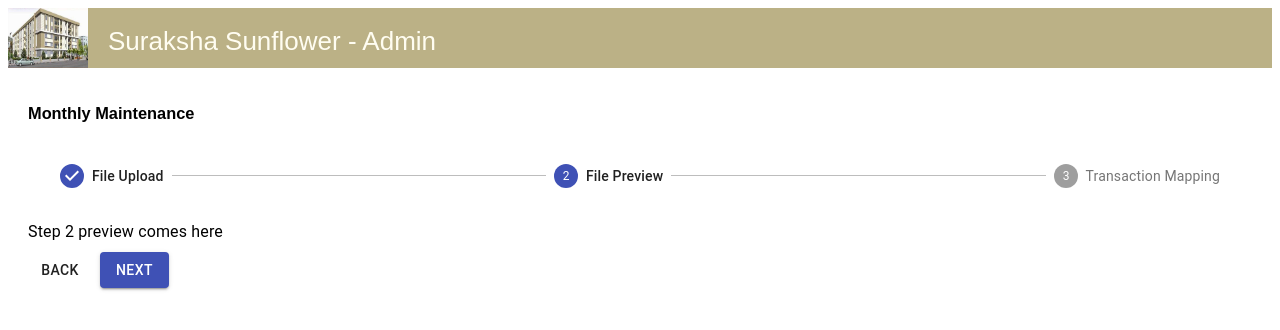
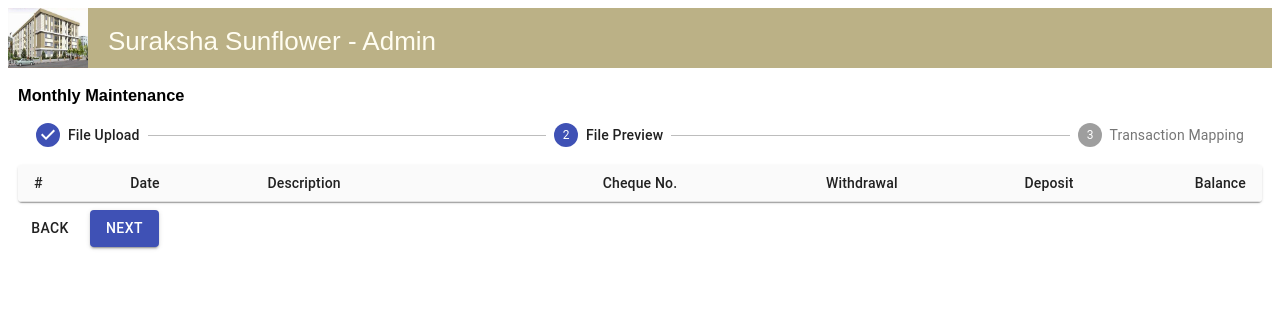
Before and after one commit to akhadir/flatmaintenance, a React (Create React App) app: page / in a window 1280 px wide. Both pictures are taken after a click on the button "NEXT". Shown: the top 330 px of the page. Built offline with nearby package versions, Linux system fonts and the light colour scheme.

Commit message:
Milestone: #4 1. Preview completed 2. Step 3 to be started

```diff
--- a/package.json
+++ b/package.json
@@ -20,6 +20,7 @@
   "dependencies": {
     "@material-ui/core": "^4.11.3",
     "@material-ui/icons": "^4.11.2",
+    "@material-ui/lab": "^4.0.0-alpha.57",
     "moment": "^2.29.1",
     "react": "^17.0.1",
     "react-dom": "^17.0.1",
--- a/src/app.css
+++ b/src/app.css
@@ -3,7 +3,9 @@
   font-family: Arial, Helvetica, sans-serif;
   font-size: 14px;
 }
-
+.app h3 {
+  margin: 0.5rem 0;
+}
 .app-logo {
   height: 40vmin;
   pointer-events: none;
@@ -30,8 +32,26 @@
   color: #61dafb;
 }
 .app-content {
-    padding: 20px;
+    padding: 10px;
 }
+
+::-webkit-scrollbar {
+  width: 8px;
+  height: 8px;
+}
+
+/* Track
+// ::-webkit-scrollbar-track {
+//     box-shadow: inset 0 0 5px grey;
+//     border-radius: 10px;
+// } */
+
+/* Handle */
+::-webkit-scrollbar-thumb {
+  background: grey;
+  border-radius: 5px;
+}
+
 @keyframes app-logo-spin {
   from {
     transform: rotate(0deg);
--- /dev/null
+++ b/src/components/file-preview/index.css
@@ -0,0 +1,3 @@
+.xls-file-preview  {
+    max-height: calc(100vh - 228px);
+}
--- /dev/null
+++ b/src/components/file-preview/index.tsx
@@ -0,0 +1,60 @@
+import React from 'react';
+import { makeStyles } from '@material-ui/core/styles';
+import Table from '@material-ui/core/Table';
+import TableBody from '@material-ui/core/TableBody';
+import TableCell from '@material-ui/core/TableCell';
+import TableContainer from '@material-ui/core/TableContainer';
+import TableHead from '@material-ui/core/TableHead';
+import TableRow from '@material-ui/core/TableRow';
+import Paper from '@material-ui/core/Paper';
+import moment from 'moment';
+import './index.css';
+import { BankTransaction } from '../online-transactions/file-parser-util';
+
+const useStyles = makeStyles({
+    table: {
+        minWidth: 650,
+    },
+});
+export type FilePreviewProps = {
+    xlsData: BankTransaction[];
+}
+export const FilePreview = (props: FilePreviewProps) => {
+    const { xlsData: rows } = props;
+    const classes = useStyles();
+    return (
+        <TableContainer className="xls-file-preview" component={Paper}>
+            <Table className={classes.table} size="small" stickyHeader aria-label="Parsed Bank Transactions">
+                <TableHead>
+                    <TableRow>
+                        <TableCell>#</TableCell>
+                        <TableCell>Date</TableCell>
+                        <TableCell>Description</TableCell>
+                        <TableCell align="right">Cheque No.</TableCell>
+                        <TableCell align="right">Withdrawal</TableCell>
+                        <TableCell align="right">Deposit</TableCell>
+                        <TableCell align="right">Balance</TableCell>
+                    </TableRow>
+                </TableHead>
+                <TableBody>
+                    {rows.map((row, index) => (
+                        <TableRow key={row.desc}>
+                            <TableCell component="th" scope="row">
+                                {index + 1}
+                            </TableCell>
+                            <TableCell component="th" scope="row">
+                                {moment(row.date).format('DD/MM/YYYY')}
+                            </TableCell>
+                            <TableCell>{row.desc}</TableCell>
+                            <TableCell align="right">{row.chqNo}</TableCell>
+                            <TableCell align="right">{row.withDrawal}</TableCell>
+                            <TableCell align="right">{row.deposit}</TableCell>
+                            <TableCell align="right">{row.balance}</TableCell>
+                        </TableRow>
+                    ))}
+                </TableBody>
+            </Table>
+        </TableContainer>
+    );
+};
+export default FilePreview;
--- a/src/components/file-upload/index.tsx
+++ b/src/components/file-upload/index.tsx
@@ -1,19 +1,22 @@
-import React, { useCallback } from 'react';
+import React, { useCallback, useState } from 'react';
 import { FilePicker } from 'react-file-picker';
+import Alert from '@material-ui/lab/Alert';
 import './index.css';
 
 export type FileUploadProps = {
     onUpload: (file: File) => void;
 }
 export const FileUpload = (props: FileUploadProps) => {
+    const [errorMsg, setErrorMsg] = useState<string>();
     const onUpload = useCallback((fileObject) => {
         props.onUpload(fileObject);
     }, [props]);
     const onError = useCallback((errMsg) => {
-        console.log(errMsg);
+        setErrorMsg(errMsg);
     }, []);
     return (
         <>
+            {errorMsg && <Alert severity="error">{errorMsg}</Alert>}
             <p>Upload a transaction file (.xls) to process.</p>
             <div className="file-upload-wrapper">
                 <FilePicker
--- a/src/components/online-transactions/file-parser-util.ts
+++ b/src/components/online-transactions/file-parser-util.ts
@@ -68,7 +68,7 @@ export const fileParserUtil = {
             balanceKey = `${XLS_TRANS_KEY_PREFIX}${balanceKey}`;
             trans = data.map((row) => {
                 const out: BankTransaction = {
-                    date: moment(row[dateKey], 'dd/MM/YYYY').toDate(),
+                    date: moment(row[dateKey], 'DD/MM/YYYY').toDate(),
                     desc: row[descKey],
                     chqNo: row[chqNoKey] || '',
                     withDrawal: 0,
--- a/src/components/online-transactions/index.css
+++ b/src/components/online-transactions/index.css
@@ -1,3 +1,6 @@
 .wizard div > div:nth-child(3) button {
     padding: 5px 15px;
 }
+.wizard .MuiStepper-root {
+    padding: 10px !important;
+}
--- a/src/components/online-transactions/index.tsx
+++ b/src/components/online-transactions/index.tsx
@@ -1,4 +1,4 @@
-import React, { useCallback } from 'react';
+import React, { useCallback, useState } from 'react';
 import { makeStyles, Theme, createStyles } from '@material-ui/core/styles';
 import Stepper from '@material-ui/core/Stepper';
 import Step from '@material-ui/core/Step';
@@ -8,6 +8,7 @@ import Typography from '@material-ui/core/Typography';
 import FileUpload from '../file-upload';
 import fileParserUtil, { BankTransaction } from './file-parser-util';
 import './index.css';
+import FilePreview from '../file-preview';
 
 const useStyles = makeStyles((theme: Theme) =>
     createStyles({
@@ -30,9 +31,11 @@ function getSteps() {
 
 export const OnlineTransactionParser = () => {
     const classes = useStyles();
-    const [activeStep, setActiveStep] = React.useState(0);
+    const [activeStep, setActiveStep] = useState(0);
+    const [bankTransactions, setBankTransactions] = useState<BankTransaction[]>([]);
     const parseXLS = useCallback((file: File) => {
         fileParserUtil.parseXLS(file).then((resp: BankTransaction[]) => {
+            setBankTransactions(resp);
             setActiveStep(1);
         });
     }, []);
@@ -41,13 +44,13 @@ export const OnlineTransactionParser = () => {
         case 0:
             return (<FileUpload onUpload={parseXLS} />);
         case 1:
-            return 'Step 2 preview comes here';
+            return (<FilePreview xlsData={bankTransactions} />);
         case 2:
             return 'Mapping comes here';
         default:
             return 'Unknown step';
         }
-    }, [parseXLS]);
+    }, [bankTransactions, parseXLS]);
     const [skipped, setSkipped] = React.useState(new Set<number>());
     const steps = getSteps();
 
```
Also changed, not shown: 1 other file (tests, documents, lock files or other folders).
